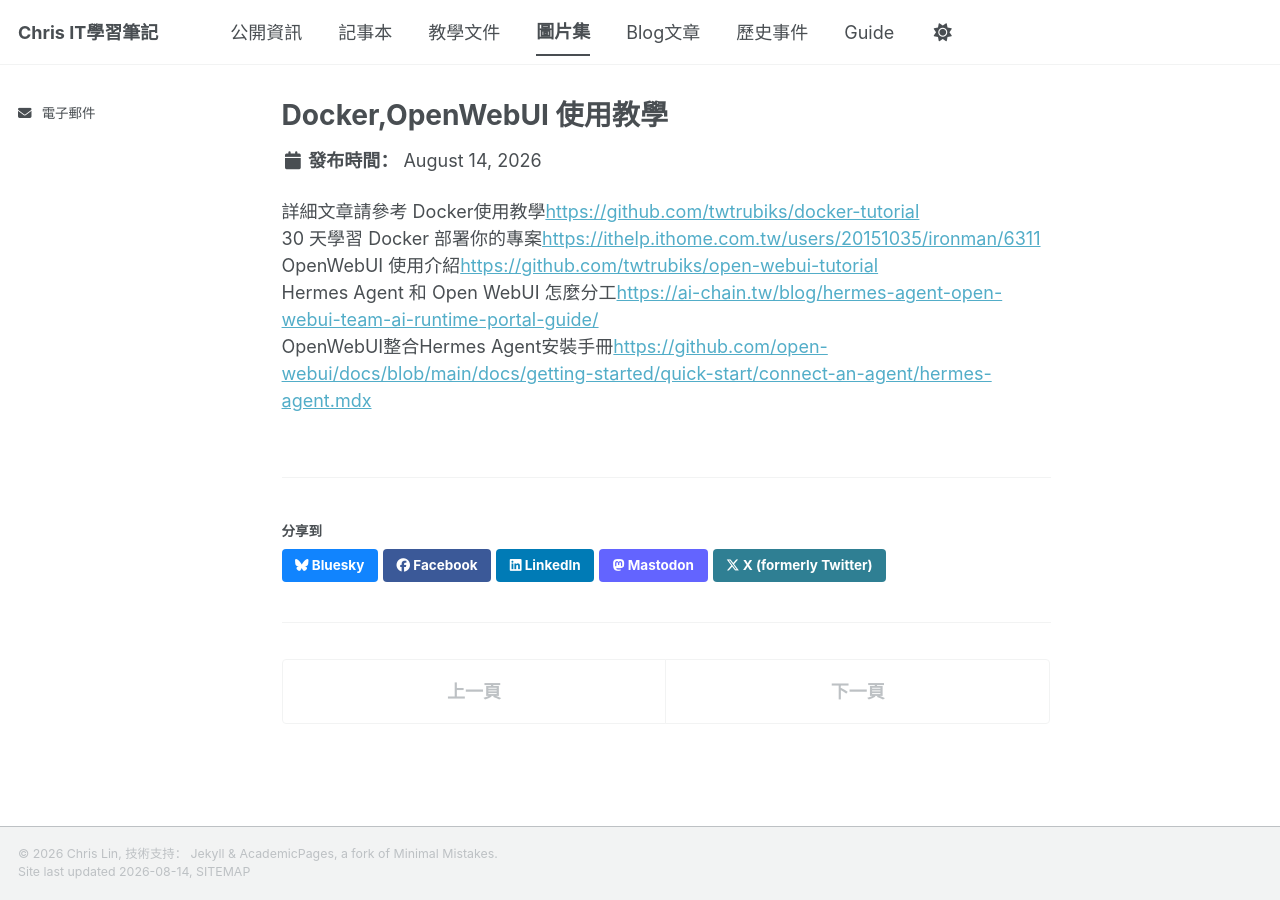
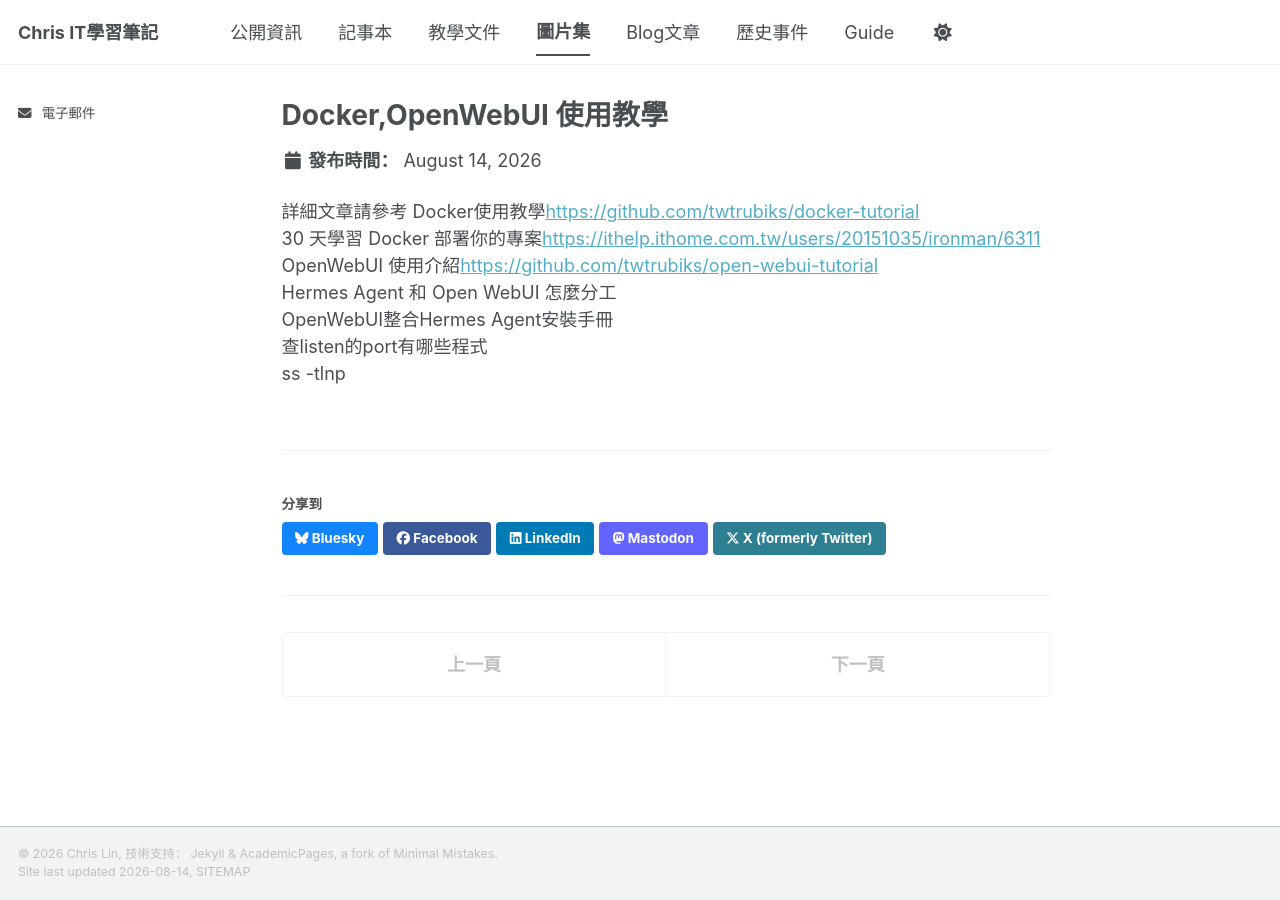
Before and after one commit to chris1798/chris1798.github.io, a Jekyll site: the page built from _portfolio/portfolio-2.html, in a window 1280 px wide. Built offline with Jekyll 4.4.1, drawn with Linux system fonts in a browser that asks for light colours; a style sheet for code colours, icons or effects is not loaded.

Commit message:
Update links and add listening ports section
Updated links for Hermes Agent and Open WebUI sections and added a new section for checking listening ports.

```diff
--- a/_portfolio/portfolio-2.html
+++ b/_portfolio/portfolio-2.html
@@ -10,5 +10,8 @@
 
 OpenWebUI 使用介紹<a href="https://github.com/twtrubiks/open-webui-tutorial">https://github.com/twtrubiks/open-webui-tutorial</a><br>
 
-Hermes Agent 和 Open WebUI 怎麼分工<a href="">https://ai-chain.tw/blog/hermes-agent-open-webui-team-ai-runtime-portal-guide/</a><br>
-OpenWebUI整合Hermes Agent安裝手冊<a href="">https://github.com/open-webui/docs/blob/main/docs/getting-started/quick-start/connect-an-agent/hermes-agent.mdx</a><br>
+Hermes Agent 和 Open WebUI 怎麼分工<a href="https://ai-chain.tw/blog/hermes-agent-open-webui-team-ai-runtime-portal-guide/"></a><br>
+OpenWebUI整合Hermes Agent安裝手冊<a href="https://github.com/open-webui/docs/blob/main/docs/getting-started/quick-start/connect-an-agent/hermes-agent.mdx"></a><br>
+
+查listen的port有哪些程式<br>
+ss -tlnp<br>
```
